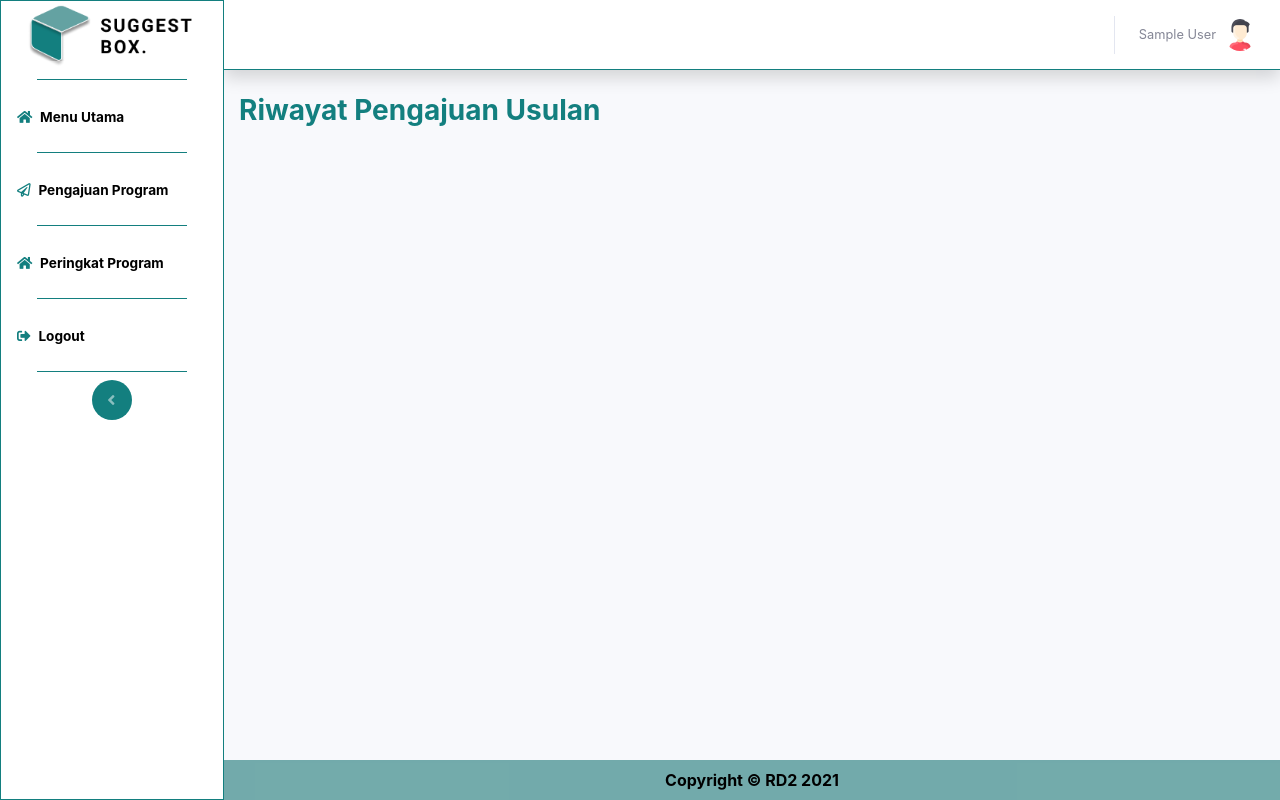
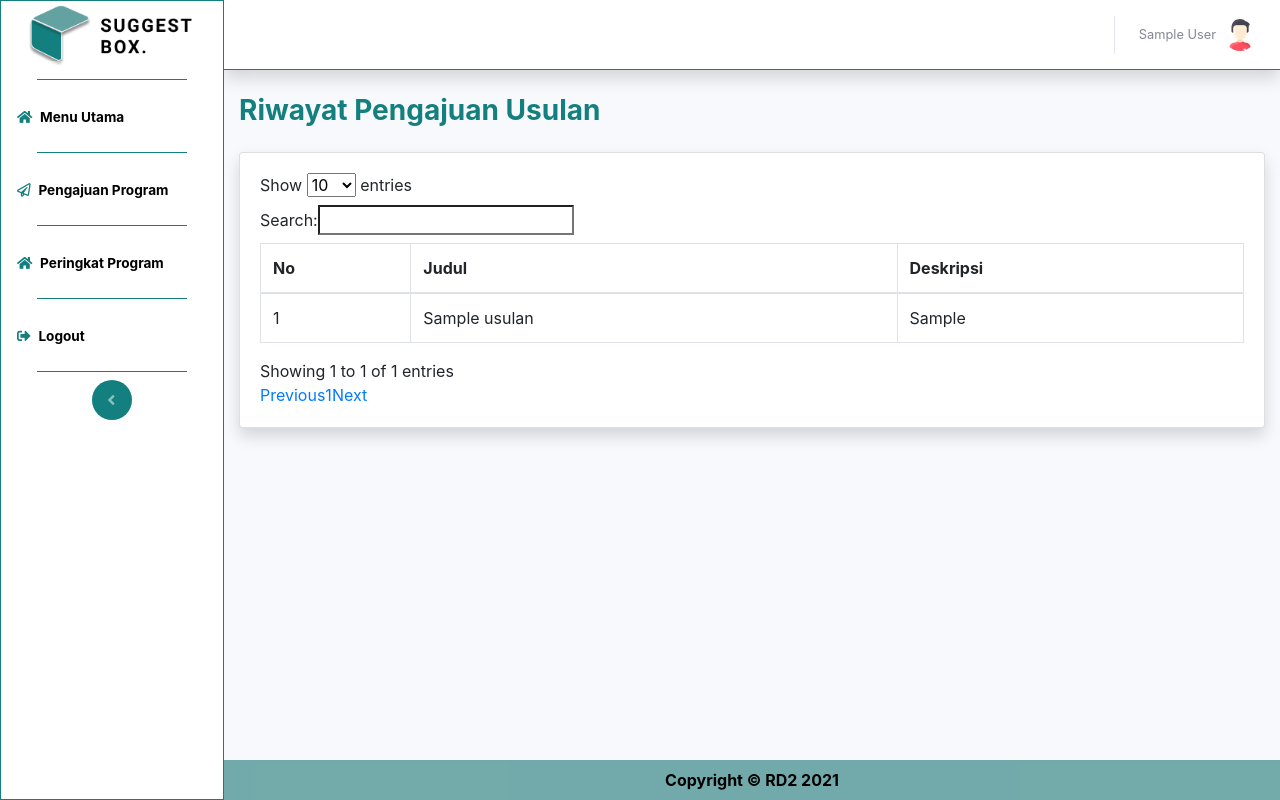
Before and after one commit to FikrulAkhyar/INF206-2021-RD2-SistemInformasiPengusulanProgramOlehWarga, a PHP site: page /riwayat-usulan.php in a window 1280 px wide. Run offline with PHP 8.4, Linux system fonts and the light colour scheme; the visitor is signed in with stand-in values (Sample User, id 1); tables that the repository leaves empty or names only in its code hold one stand-in row (values such as "Sample post"); some libraries are stand-ins or nearby versions.

Commit message:
Menampilkan riwayat dalam bentuk tabel

```diff
--- a/riwayat-usulan.php
+++ b/riwayat-usulan.php
@@ -1,6 +1,8 @@
 <?php
 session_start();
 require_once "config.php";
+$id_user = $_SESSION['id'];
+$query = mysqli_query($conn, "SELECT * FROM usulan WHERE id_user = '$id_user'");
 ?>
 
 <!DOCTYPE html>
@@ -132,6 +134,35 @@ require_once "config.php";
 
                     <!-- Page Heading -->
                     <h1 class="h3 mb-4 font-weight-bold" style="color: #137F7F">Riwayat Pengajuan Usulan</h1>
+                    <!-- DataTales Example -->
+                    <div class="card shadow mb-4">
+                        <div class="card-body">
+                            <div class="table-responsive">
+                                <table class="table table-bordered" id="dataTable" width="100%" cellspacing="0">
+                                    <thead>
+                                        <tr>
+                                            <th>No</th>
+                                            <th>Judul</th>
+                                            <th>Deskripsi</th>
+                                        </tr>
+                                    </thead>
+                                    <tbody>
+                                        <?php
+                                        $no = 1;
+                                        while ($data = mysqli_fetch_array($query)) {
+                                        ?>
+                                            <tr>
+                                                <td><?= $no++; ?></td>
+                                                <td><?= $data['judul']; ?></td>
+                                                <td><?= $data['deskripsi']; ?></td>
+                                            </tr>
+                                        <?php } ?>
+                                    </tbody>
+                                </table>
+                            </div>
+                        </div>
+                    </div>
+
                 </div>
                 <!-- /.container-fluid -->
             </div>
```
